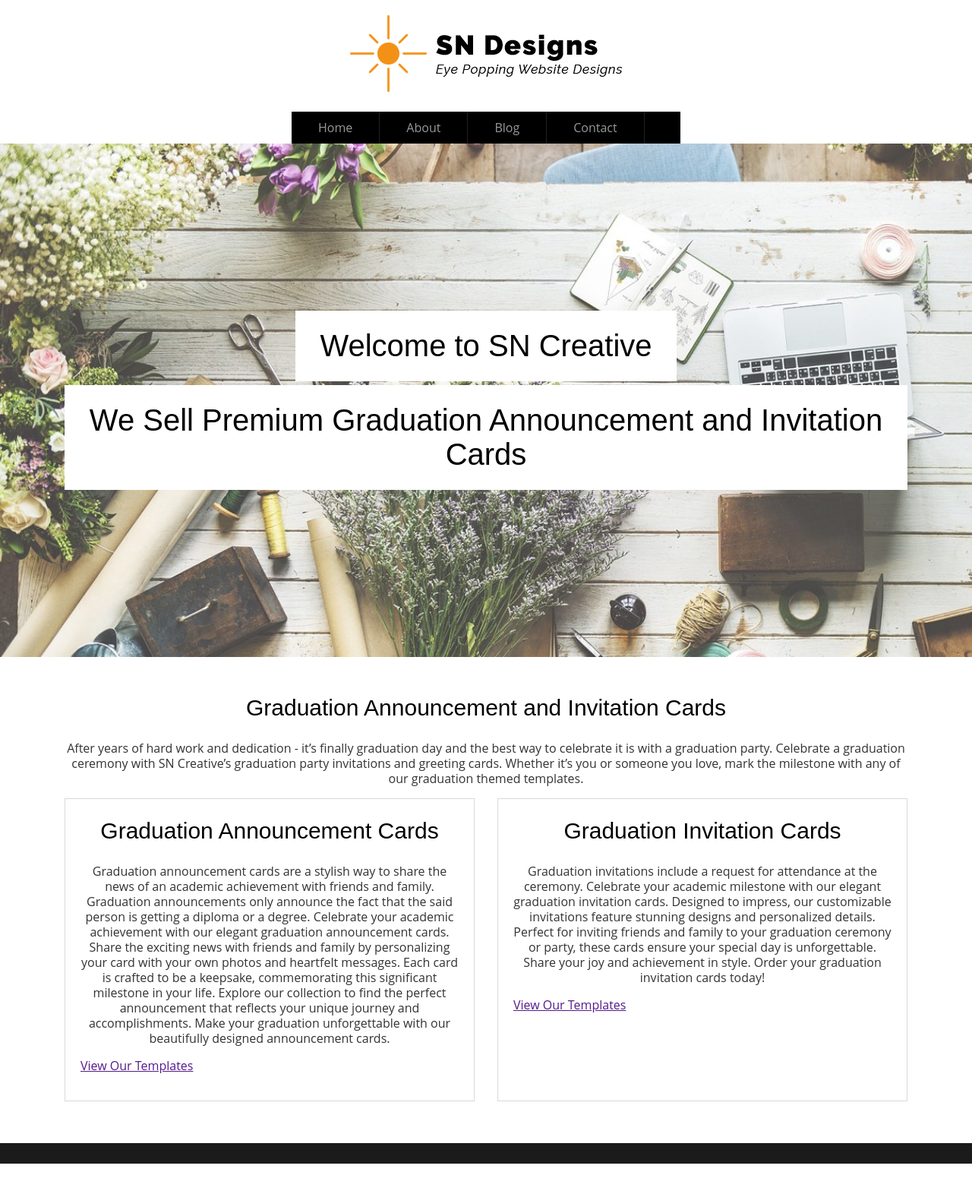
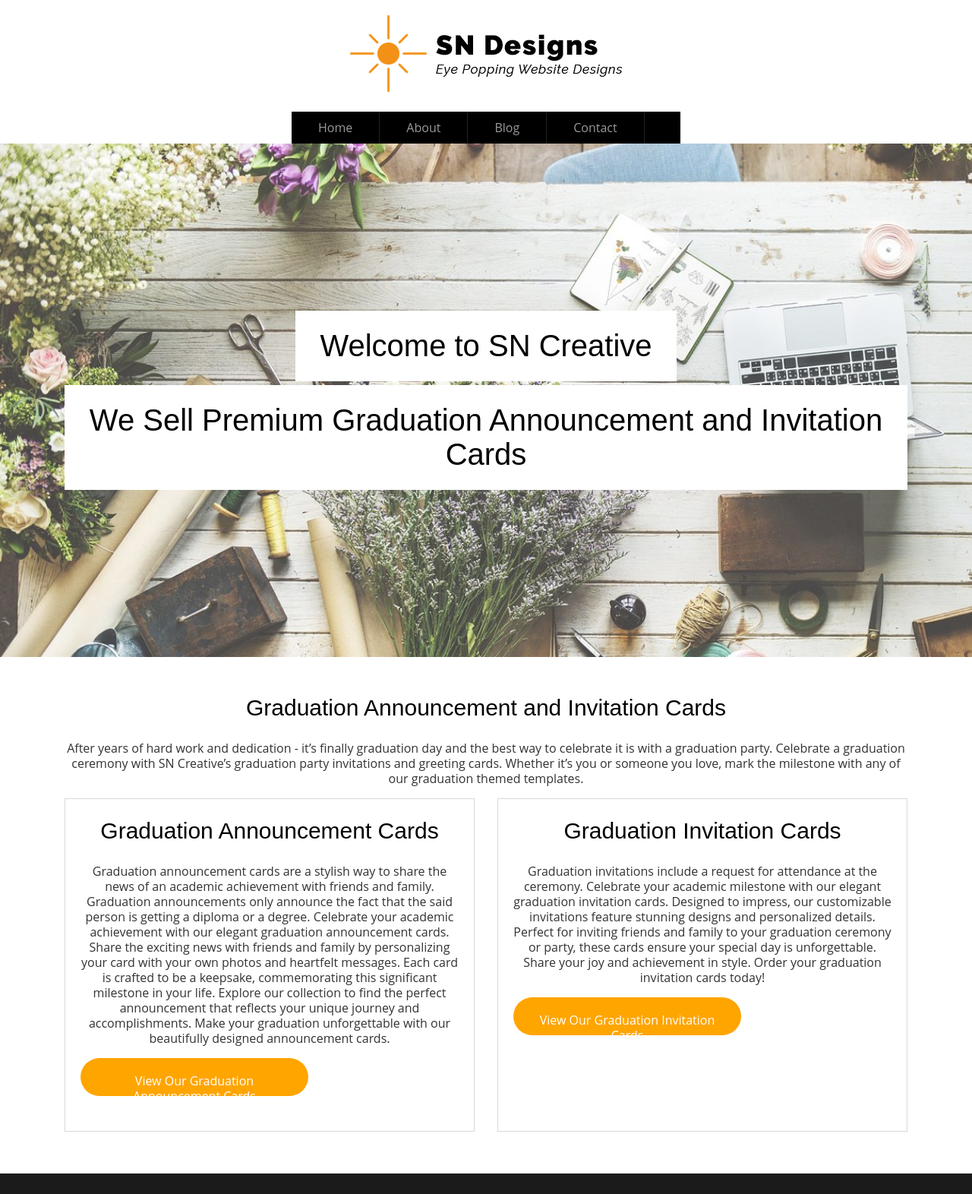
Before and after one commit to sncreative/sncreative.github.io, a Jekyll site: the page built from index.md, in a window 1280 px wide. Shown: the whole page at 76% size. Built offline with Jekyll 4.4.1, drawn with Linux system fonts in a browser that asks for light colours; nearby versions of some CDN libraries; before the commit the page ends 1532 px from its top, so only the background shows below that.

Commit message:
Add files via upload

```diff
--- a/css/custom.css
+++ b/css/custom.css
@@ -797,7 +797,7 @@ nav ul ul {
 	border-radius: 30px;
 	padding: 20px;
 	margin: 0 auto;
-
+	display: inline-block;
 	text-align: center;
 	text-decoration: none;
 	font-family: 'Open Sans', sans-serif;
--- a/index.md
+++ b/index.md
@@ -31,7 +31,7 @@ description: Celebrate a graduation ceremony with SN Creative’s graduation par
 <div class="cards">
 <h2 class="centered">Graduation Announcement Cards</h2>
 <p class="centered">Graduation announcement cards are a stylish way to share the news of an academic achievement with friends and family. Graduation announcements only announce the fact that the said person is getting a diploma or a degree. Celebrate your academic achievement with our elegant graduation announcement cards. Share the exciting news with friends and family by personalizing your card with your own photos and heartfelt messages. Each card is crafted to be a keepsake, commemorating this significant milestone in your life. Explore our collection to find the perfect announcement that reflects your unique journey and accomplishments. Make your graduation unforgettable with our beautifully designed announcement cards.</p>
-<p><a href="" class="b1">View Our Templates</a></p>
+<p><a href="{{site.url}}/graduation-announcement-cards" class="button1">View Our Graduation Announcement Cards</a></p>
 </div>
 </div>
 
@@ -39,7 +39,7 @@ description: Celebrate a graduation ceremony with SN Creative’s graduation par
 <div class="cards">
 <h2 class="centered">Graduation Invitation Cards</h2>
 <p class="centered">Graduation invitations include a request for attendance at the ceremony. Celebrate your academic milestone with our elegant graduation invitation cards. Designed to impress, our customizable invitations feature stunning designs and personalized details. Perfect for inviting friends and family to your graduation ceremony or party, these cards ensure your special day is unforgettable. Share your joy and achievement in style. Order your graduation invitation cards today!</p>
-<p><a href="" class="b1">View Our Templates</a></p>
+<p><a href="{{site.url}}/graduation-invitation-cards" class="button1">View Our Graduation Invitation Cards</a></p>
 </div>
 </div>
 
```
